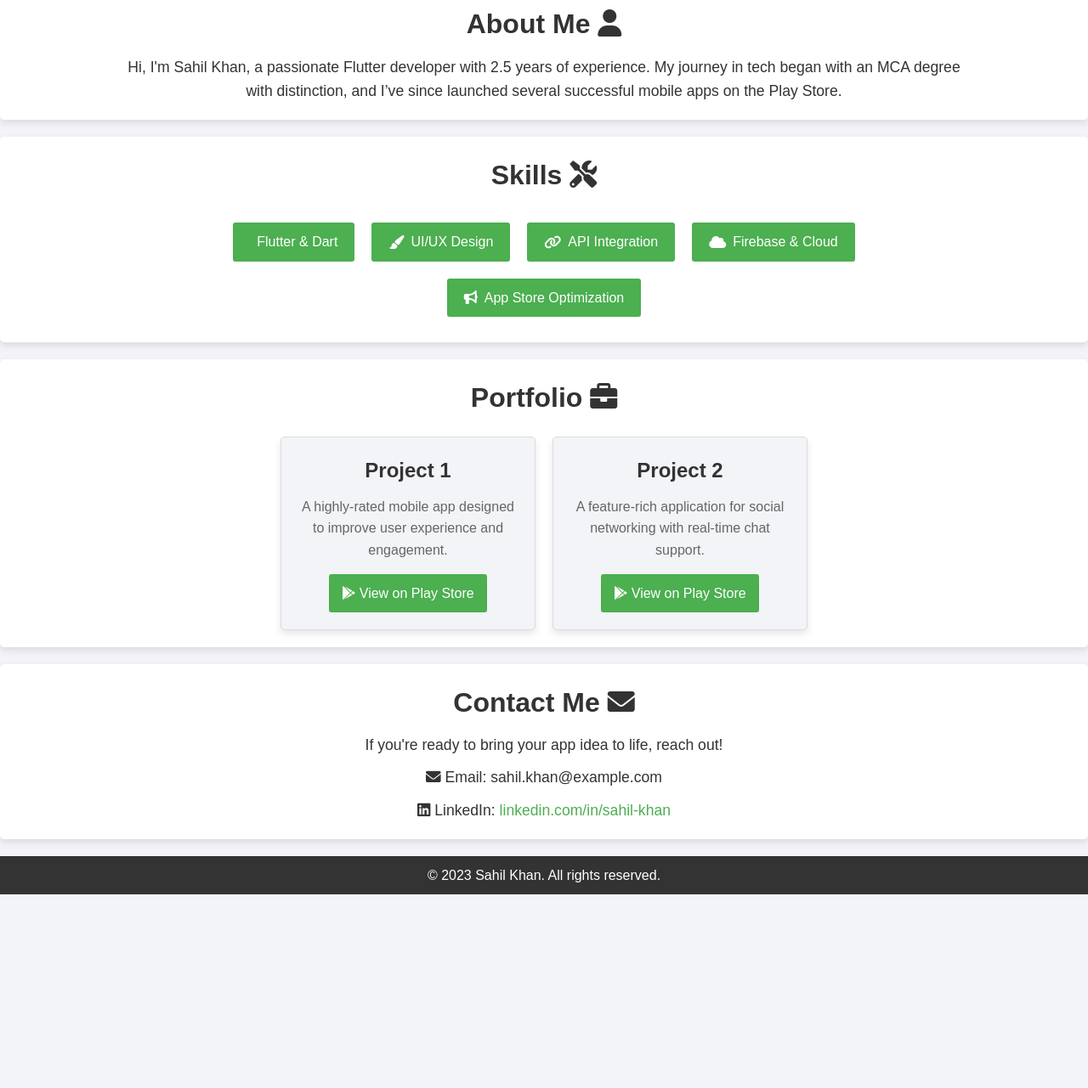
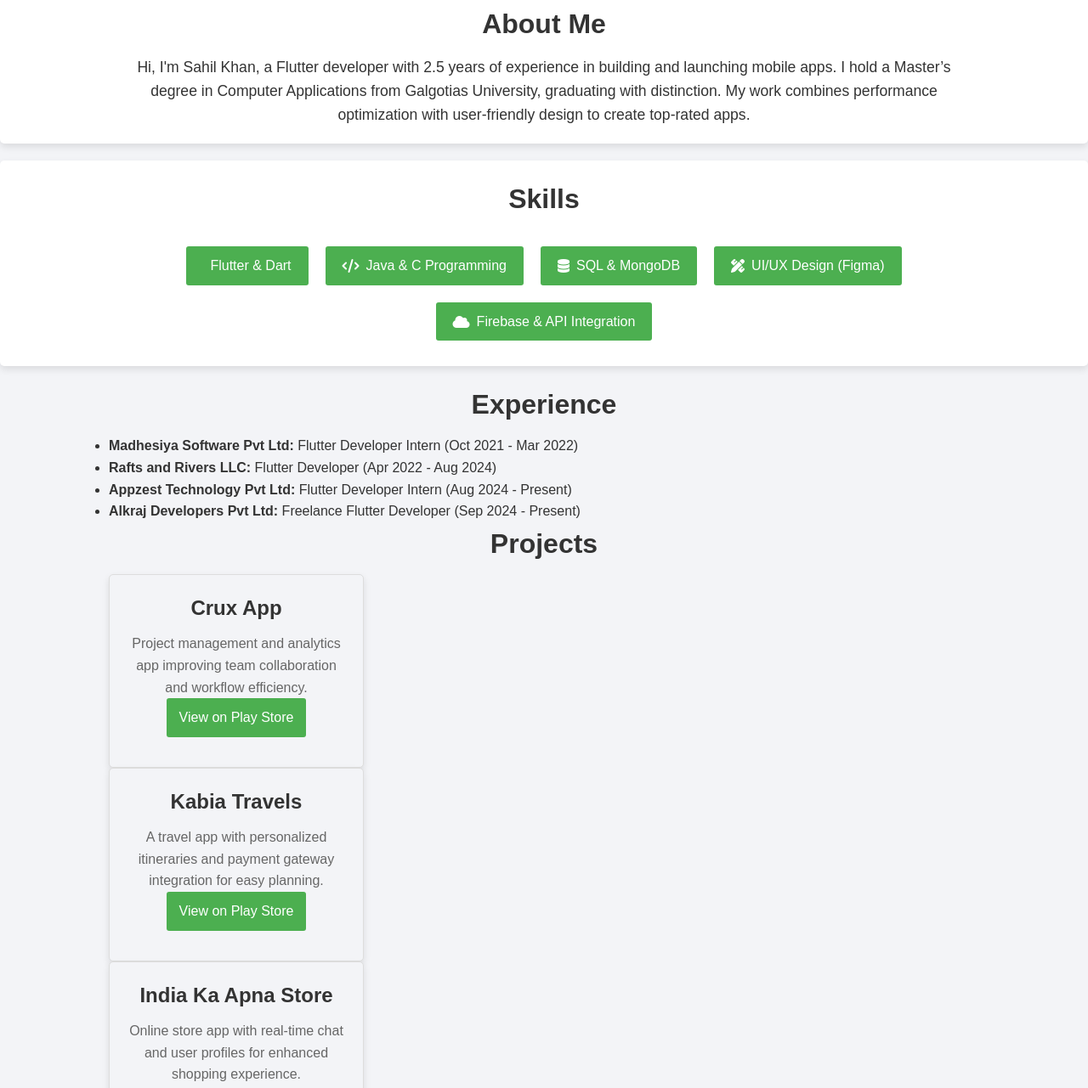
Before and after one commit to khsahil2019/khsahil2019.github.io, a plain HTML site: page index.html in a window 1280 px wide. Shown: the part 307-1588 px from the top of the page at 85% size. Before the commit the page ends 1360 px from the top, so only its background shows below. Drawn offline with Linux system fonts and the light colour scheme.

Commit message:
Update index.html 4

```diff
--- a/index.html
+++ b/index.html
@@ -8,6 +8,7 @@
     <link rel="stylesheet" href="https://cdnjs.cloudflare.com/ajax/libs/font-awesome/6.0.0-beta3/css/all.min.css">
 </head>
 <body>
+    <!-- Header Section -->
     <header>
         <div class="container">
             <h1>Sahil Khan</h1>
@@ -16,55 +17,85 @@
         </div>
     </header>
 
+    <!-- About Me Section -->
     <section id="about">
         <div class="container">
-            <h2>About Me <i class="fas fa-user"></i></h2>
+            <h2>About Me</h2>
             <p>
-                Hi, I'm Sahil Khan, a passionate Flutter developer with 2.5 years of experience. My journey in tech began with an MCA degree with distinction, and I’ve since launched several successful mobile apps on the Play Store.
+                Hi, I'm Sahil Khan, a Flutter developer with 2.5 years of experience in building and launching mobile apps.
+                I hold a Master’s degree in Computer Applications from Galgotias University, graduating with distinction.
+                My work combines performance optimization with user-friendly design to create top-rated apps.
             </p>
         </div>
     </section>
 
+    <!-- Skills Section -->
     <section id="skills">
         <div class="container">
-            <h2>Skills <i class="fas fa-tools"></i></h2>
+            <h2>Skills</h2>
             <ul class="skills-list">
                 <li><i class="fab fa-flutter"></i> Flutter & Dart</li>
-                <li><i class="fas fa-paint-brush"></i> UI/UX Design</li>
-                <li><i class="fas fa-link"></i> API Integration</li>
-                <li><i class="fas fa-cloud"></i> Firebase & Cloud</li>
-                <li><i class="fas fa-bullhorn"></i> App Store Optimization</li>
+                <li><i class="fas fa-code"></i> Java & C Programming</li>
+                <li><i class="fas fa-database"></i> SQL & MongoDB</li>
+                <li><i class="fas fa-pencil-ruler"></i> UI/UX Design (Figma)</li>
+                <li><i class="fas fa-cloud"></i> Firebase & API Integration</li>
             </ul>
         </div>
     </section>
 
-    <section id="portfolio">
+    <!-- Experience Section -->
+    <section id="experience">
         <div class="container">
-            <h2>Portfolio <i class="fas fa-briefcase"></i></h2>
-            <div class="projects">
+            <h2>Experience</h2>
+            <ul>
+                <li><strong>Madhesiya Software Pvt Ltd:</strong> Flutter Developer Intern (Oct 2021 - Mar 2022)</li>
+                <li><strong>Rafts and Rivers LLC:</strong> Flutter Developer (Apr 2022 - Aug 2024)</li>
+                <li><strong>Appzest Technology Pvt Ltd:</strong> Flutter Developer Intern (Aug 2024 - Present)</li>
+                <li><strong>Alkraj Developers Pvt Ltd:</strong> Freelance Flutter Developer (Sep 2024 - Present)</li>
+            </ul>
+        </div>
+    </section>
+
+    <!-- Projects Section -->
+    <section id="projects">
+        <div class="container">
+            <h2>Projects</h2>
+            <div class="project-list">
                 <div class="project">
-                    <h3>Project 1</h3>
-                    <p>A highly-rated mobile app designed to improve user experience and engagement.</p>
-                    <a href="#" target="_blank"><i class="fab fa-google-play"></i> View on Play Store</a>
+                    <h3>Crux App</h3>
+                    <p>Project management and analytics app improving team collaboration and workflow efficiency. <a href="#">View on Play Store</a></p>
                 </div>
                 <div class="project">
-                    <h3>Project 2</h3>
-                    <p>A feature-rich application for social networking with real-time chat support.</p>
-                    <a href="#" target="_blank"><i class="fab fa-google-play"></i> View on Play Store</a>
+                    <h3>Kabia Travels</h3>
+                    <p>A travel app with personalized itineraries and payment gateway integration for easy planning. <a href="#">View on Play Store</a></p>
+                </div>
+                <div class="project">
+                    <h3>India Ka Apna Store</h3>
+                    <p>Online store app with real-time chat and user profiles for enhanced shopping experience.</p>
+                </div>
+                <div class="project">
+                    <h3>Cash Panther</h3>
+                    <p>Reward-based gaming app offering rewards for tasks and engaging activities. <a href="#">View on Play Store</a></p>
+                </div>
+                <div class="project">
+                    <h3>Cruxx News</h3>
+                    <p>Real-time news app providing investment insights and trend analysis. <a href="#">View on Play Store</a></p>
                 </div>
             </div>
         </div>
     </section>
 
+    <!-- Contact Section -->
     <section id="contact">
         <div class="container">
-            <h2>Contact Me <i class="fas fa-envelope"></i></h2>
-            <p>If you're ready to bring your app idea to life, reach out!</p>
-            <p><i class="fas fa-envelope"></i> Email: sahil.khan@example.com</p>
-            <p><i class="fab fa-linkedin"></i> LinkedIn: <a href="https://www.linkedin.com/in/mastersahilkhan/" target="_blank">linkedin.com/in/sahil-khan</a></p>
+            <h2>Contact Me</h2>
+            <p><i class="fas fa-envelope"></i> Email: <a href="mailto:sahilkh3014@gmail.com">sahilkh3014@gmail.com</a></p>
+            <p><i class="fab fa-linkedin"></i> LinkedIn: <a href="https://www.linkedin.com/in/mastersahilkhan" target="_blank">linkedin.com/in/mastersahilkhan</a></p>
+            <p><i class="fab fa-github"></i> GitHub: <a href="https://github.com/khsahil2019" target="_blank">github.com/khsahil2019</a></p>
         </div>
     </section>
 
+    <!-- Footer -->
     <footer>
         <div class="container">
             <p>&copy; 2023 Sahil Khan. All rights reserved.</p>
```
